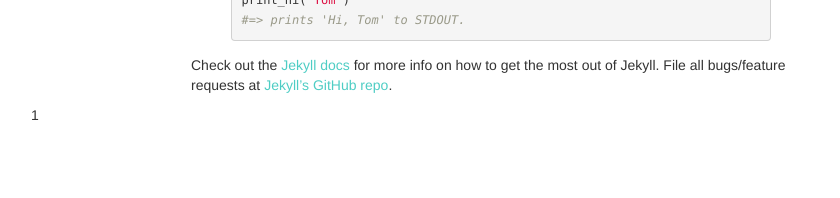
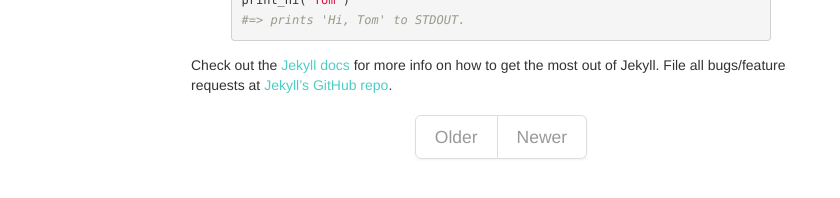
Before and after one commit to thody/thody.github.io, a Jekyll site: the page built from index.html, in a window 1280 px wide. Shown: the part 639-837 px from the top of the page, without its empty margins (139-979 px from the left). Built offline with Jekyll 4.4.1, drawn with Linux system fonts in a browser that asks for light colours; the list of posts is cut into pages by our own code.

Commit message:
Fix pagination loop.

```diff
--- a/_layouts/default.html
+++ b/_layouts/default.html
@@ -23,13 +23,5 @@
 				</div>
 			</div>
 		</div>
-
-		<div class="container">
-			<div class="row">
-				<footer class="span12">
-					{{ paginator.page }}
-				</footer>
-			</div>
-		</div>
 	</body>
 </html>
--- a/index.html
+++ b/index.html
@@ -1,10 +1,26 @@
 ---
 layout: default
-title: adamthody.com
+title: Home
 ---
-{% for post in site.posts %}
+{% for post in paginator.posts %}
   <article>
 	  <h3><a href="{{ post.url }}">{{ post.title }}</a> <small>{{ post.date | date: "%A, %B %d, %Y" }}</small></h3>
 	  {{ post.content }}
   </article>
 {% endfor %}
+
+<!-- Pagination links -->
+<div class="pagination pagination-large text-center">
+	<ul>
+  	  {% if paginator.previous_page %}
+    	<li><a href="/page{{ paginator.previous_page }}" class="previous">Older</a></li>
+  	  {% else %}
+    	<li><span class="muted">Older</span></li>
+  	  {% endif %}
+	  {% if paginator.next_page %}
+    	<li><a href="/page{{ paginator.next_page }}" class="next">Newer</a></li>
+  	  {% else %}
+    	<li><span class="muted">Newer</span></li>
+  	  {% endif %}
+	</ul>
+</div>
```
Also changed, not shown: _layouts/post.html (line endings or trailing spaces).
